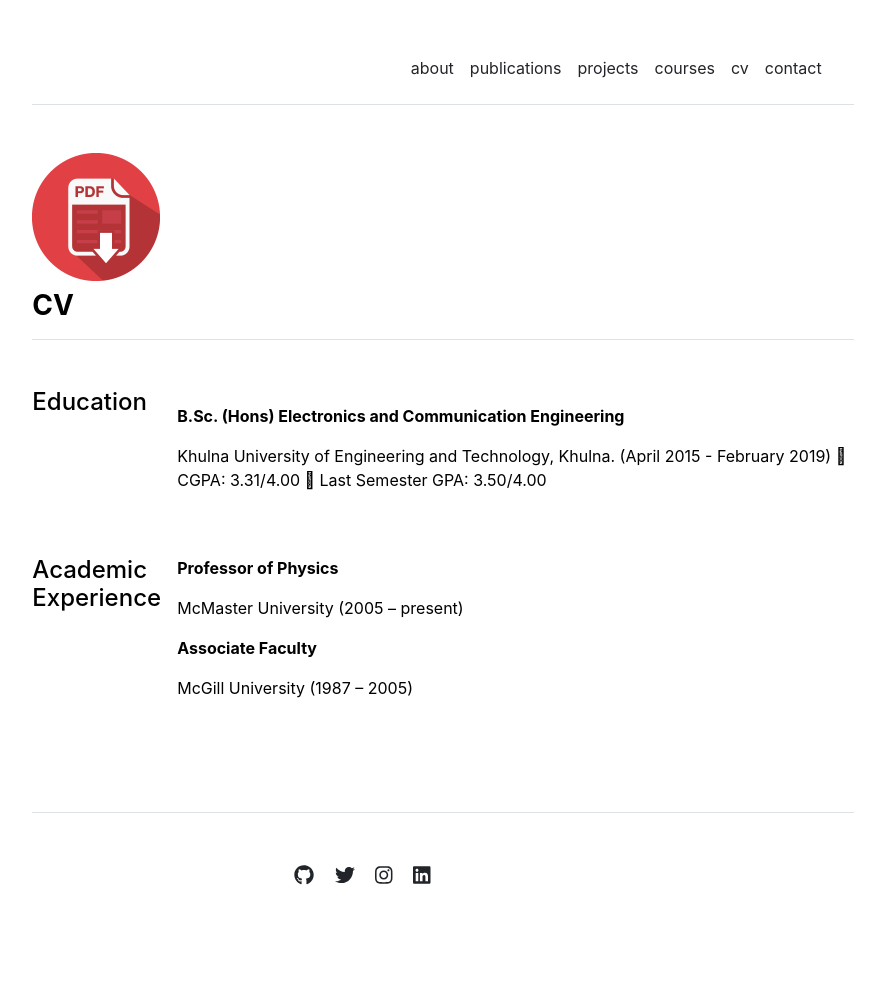
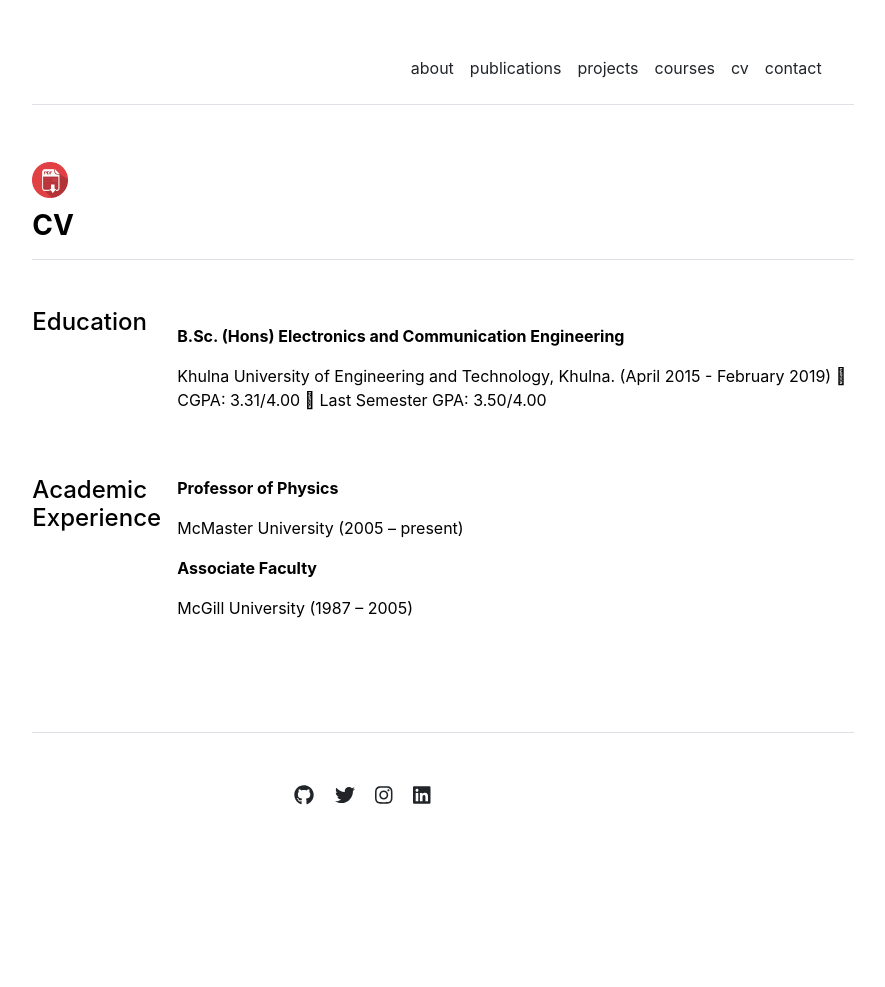
Before and after one commit to Anannabiswas/anannabiswas.github.io, a Jekyll site: the page built from cv.md, in a window 1280 px wide. Shown: the whole page, without its empty margins (197-1082 px from the left). Built offline with Jekyll 4.4.1, drawn with Linux system fonts in a browser that asks for light colours; after the commit the page ends 907 px from its top, so only the background shows below that.

Commit message:
Update cv.md

```diff
--- a/cv.md
+++ b/cv.md
@@ -2,4 +2,4 @@
 layout: cv
 title: " "
 ---
-# [![pdf icon](/assets/cvpdf/pdf.png "Download Ananna's cv")](assets/cv/Ananna_CV.pdf){:height="36px" width="36px"}
+# [![pdf icon](/assets/cvpdf/pdf.png "Download Ananna's cv"){:height="36px" width="36px"}](assets/cv/Ananna_CV.pdf)
```
